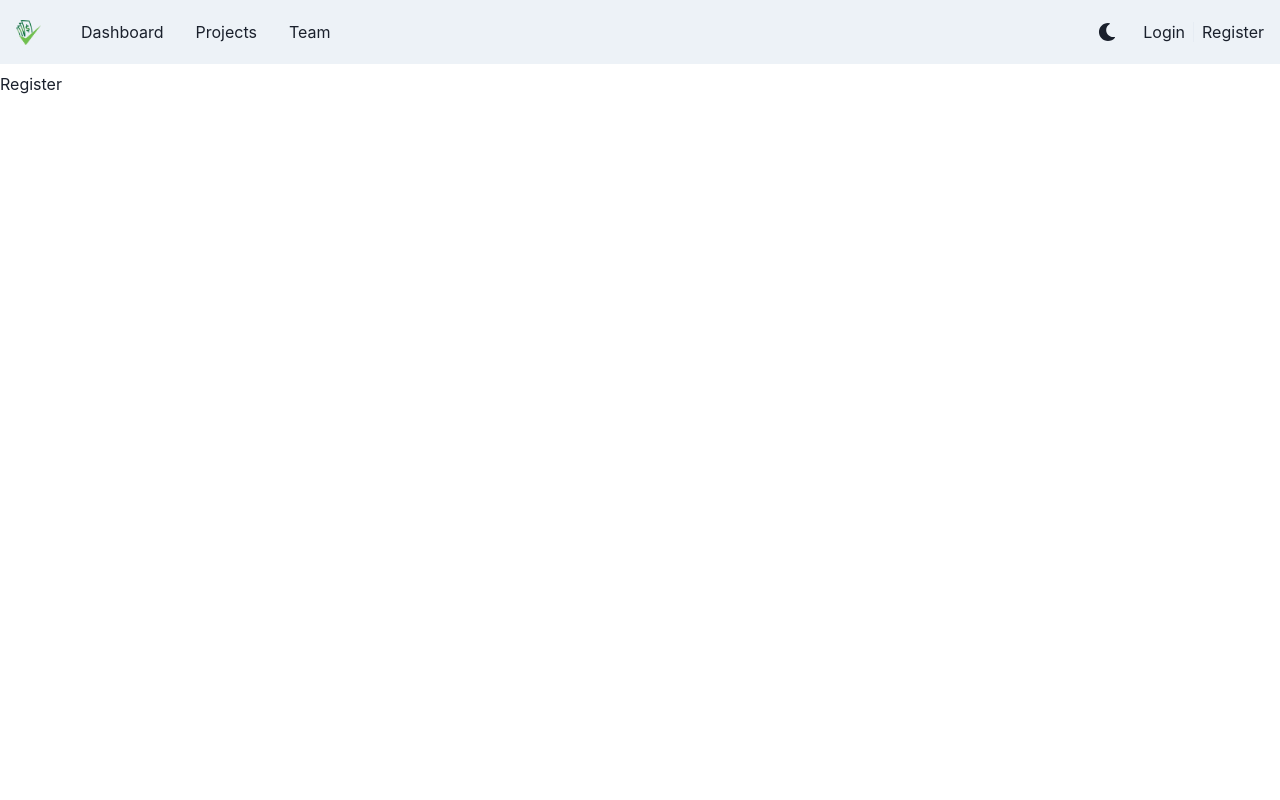
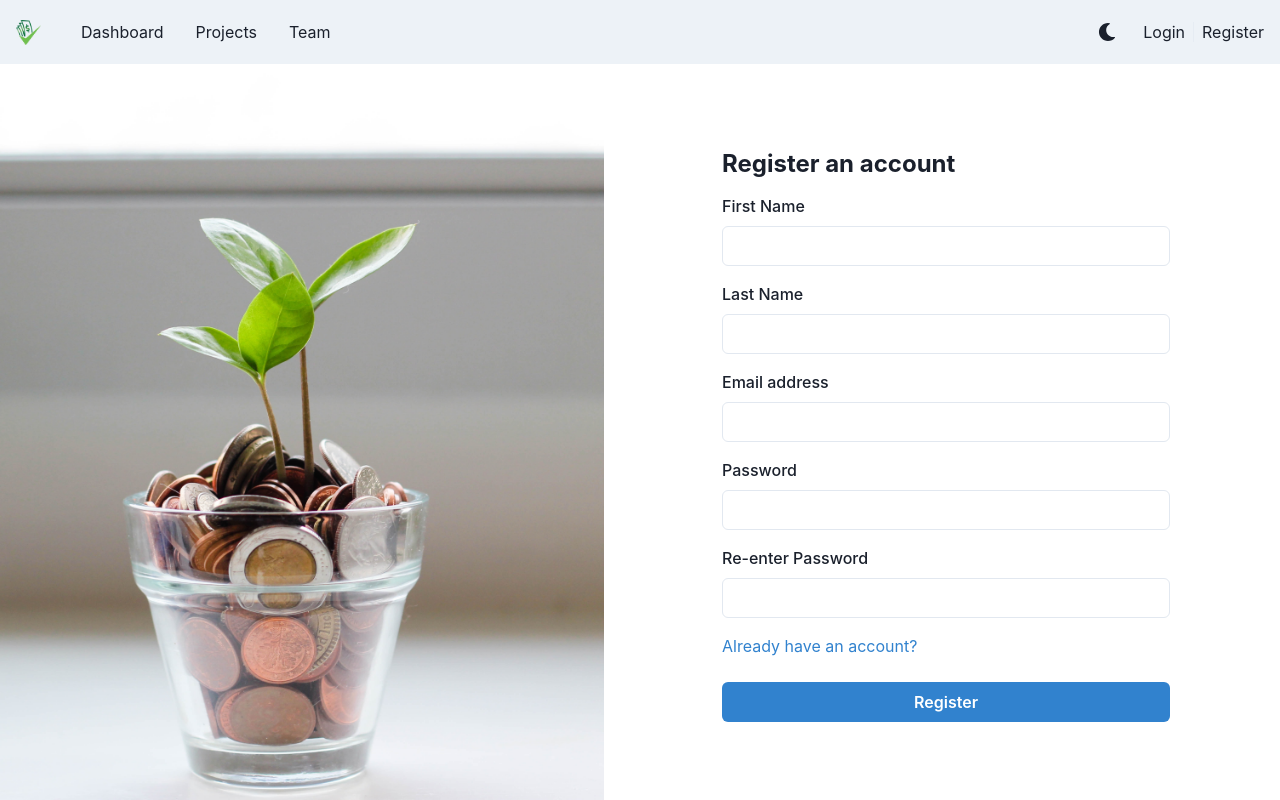
Before and after one commit to CameronDunning/expense-tracker, a React (Create React App) app: page /register in a window 1280 px wide. Built offline with nearby package versions, Linux system fonts and the light colour scheme.

Commit message:
Implement react router with navbar adjustments

```diff
--- a/src/App.js
+++ b/src/App.js
@@ -3,29 +3,27 @@ import React from 'react'
 import { createBrowserRouter, RouterProvider } from 'react-router-dom'
 import { ChakraProvider, Stack, theme } from '@chakra-ui/react'
 
-import { NavBar } from './components/NavBar/NavBar'
-import { UIAlert } from './components/UIAlert/UIAlert'
+import { Layout } from './components/Layout/Layout'
 import { Home } from './pages/Home'
 import { Login } from './pages/Login'
 import { Register } from './pages/Register'
 
 function App() {
-    // const [showAlert, setShowAlert] = useState(false)
-    const showAlert = false
-
     const router = createBrowserRouter([
-        { path: '/', element: <Home /> },
-        { path: '/login', element: <Login /> },
-        { path: '/register', element: <Register /> }, // TODO: Create register page
+        {
+            path: '/',
+            element: <Layout />,
+            children: [
+                { path: '/', element: <Home /> },
+                { path: 'login', element: <Login /> },
+                { path: 'register', element: <Register /> },
+            ],
+        },
     ])
 
     return (
         <ChakraProvider theme={theme}>
-            <Stack minH={'100vh'}>
-                <NavBar />
-                {showAlert && <UIAlert severity="warning" text="This is a warning" />}
-                <RouterProvider router={router} />
-            </Stack>
+            <RouterProvider router={router} />
         </ChakraProvider>
     )
 }
--- /dev/null
+++ b/src/components/Layout/Layout.jsx
@@ -0,0 +1,17 @@
+import { Stack } from '@chakra-ui/react'
+import { Outlet } from 'react-router-dom'
+
+import { NavBar } from '../NavBar/NavBar'
+import { UIAlert } from '../UIAlert/UIAlert'
+
+export const Layout = () => {
+    const showAlert = false
+
+    return (
+        <Stack minH={'100vh'}>
+            <NavBar />
+            {showAlert && <UIAlert severity="warning" text="This is a warning" />}
+            <Outlet />
+        </Stack>
+    )
+}
--- /dev/null
+++ b/src/components/Link/Link.jsx
@@ -0,0 +1,12 @@
+import React from 'react'
+
+import { Link as ChakraLink } from '@chakra-ui/react'
+import { Link as RouterLink } from 'react-router-dom'
+
+export const Link = ({ href, px, py, rounded, hover, color, children }) => {
+    return (
+        <ChakraLink px={px} py={py} rounded={rounded} _hover={hover} color={color}>
+            <RouterLink to={href}>{children}</RouterLink>
+        </ChakraLink>
+    )
+}
--- a/src/components/NavBar/NavBar.jsx
+++ b/src/components/NavBar/NavBar.jsx
@@ -3,7 +3,6 @@ import {
     Flex,
     Avatar,
     HStack,
-    Link,
     IconButton,
     Button,
     Menu,
@@ -20,25 +19,29 @@ import {
 } from '@chakra-ui/react'
 // import { HamburgerIcon, CloseIcon, AddIcon } from '@chakra-ui/icons'
 import { HamburgerIcon, CloseIcon } from '@chakra-ui/icons'
+import { Link } from '../Link/Link'
 
 import { useUser } from '../../Stores/UserStore'
 import { ColourModeSwitcher } from '../ColourModeSwitcher/ColourModeSwitcher'
 
-const Links = ['Dashboard', 'Projects', 'Team']
+const LINKS = ['Dashboard', 'Projects', 'Team']
 
-const NavLink = ({ children }) => (
+const NavLink = ({ children }) => {
+    return (
         <Link
+            href={`/${children.toLowerCase()}`}
+            text={children}
             px={2}
             py={1}
             rounded={'md'}
-        _hover={{
+            hover={{
                 textDecoration: 'none',
                 bg: useColorModeValue('gray.200', 'gray.700'),
-        }}
-        href={'#'}>
+            }}>
             {children}
         </Link>
     )
+}
 
 export const NavBar = () => {
     const { isOpen, onOpen, onClose } = useDisclosure()
@@ -59,7 +62,7 @@ export const NavBar = () => {
                     <HStack spacing={8} alignItems={'center'}>
                         <Image src="logo-no-background.png" boxSize={'25px'} />
                         <HStack as={'nav'} spacing={4} display={{ base: 'none', md: 'flex' }}>
-                            {Links.map(link => (
+                            {LINKS.map(link => (
                                 <NavLink key={link}>{link}</NavLink>
                             ))}
                         </HStack>
@@ -100,7 +103,7 @@ export const NavBar = () => {
                 {isOpen ? (
                     <Box pb={4} display={{ md: 'none' }}>
                         <Stack as={'nav'} spacing={4}>
-                            {Links.map(link => (
+                            {LINKS.map(link => (
                                 <NavLink key={link}>{link}</NavLink>
                             ))}
                         </Stack>
--- a/src/pages/Login.js
+++ b/src/pages/Login.js
@@ -4,13 +4,7 @@ export const Login = () => {
     return (
         <Stack direction={'row'} flex={1}>
             <Flex flex={{ base: 0, md: 1 }}>
-                <Image
-                    alt={'Login Image'}
-                    objectFit={'cover'}
-                    src={
-                        'https://images.unsplash.com/photo-1486312338219-ce68d2c6f44d?ixid=MXwxMjA3fDB8MHxwaG90by1wYWdlfHx8fGVufDB8fHw%3D&ixlib=rb-1.2.1&auto=format&fit=crop&w=1352&q=80'
-                    }
-                />
+                <Image alt={'Login Image'} objectFit={'cover'} src={'/login.jpg'} />
             </Flex>
             <Flex p={8} flex={1} align={'center'} justify={'center'}>
                 <Stack spacing={4} w={'full'} maxW={'md'}>
@@ -26,7 +20,9 @@ export const Login = () => {
                     <Stack spacing={6}>
                         <Stack direction={{ base: 'column', sm: 'row' }} align={'start'} justify={'space-between'}>
                             <Checkbox>Remember me</Checkbox>
-                            <Link color={'blue.500'}>Forgot password?</Link>
+                            <Link color={'blue.500'} href={'/register'}>
+                                Already have an account?
+                            </Link>
                         </Stack>
                         <Button colorScheme={'blue'} variant={'solid'}>
                             Sign in
--- a/src/pages/Register.js
+++ b/src/pages/Register.js
@@ -1,5 +1,46 @@
-import React from 'react'
+import { Button, Checkbox, Flex, FormControl, FormLabel, Heading, Input, Link, Stack, Image } from '@chakra-ui/react'
 
 export const Register = () => {
-    return <div>Register</div>
+    return (
+        <Stack direction={'row'} flex={1}>
+            <Flex flex={{ base: 0, md: 1 }}>
+                <Image alt={'Login Image'} objectFit={'cover'} src={'/register.jpg'} />
+            </Flex>
+            <Flex p={8} flex={1} align={'center'} justify={'center'}>
+                <Stack spacing={4} w={'full'} maxW={'md'}>
+                    <Heading fontSize={'2xl'}>Register an account</Heading>
+                    <FormControl id="email">
+                        <FormLabel>First Name</FormLabel>
+                        <Input type="email" />
+                    </FormControl>
+                    <FormControl id="email">
+                        <FormLabel>Last Name</FormLabel>
+                        <Input type="email" />
+                    </FormControl>
+                    <FormControl id="email">
+                        <FormLabel>Email address</FormLabel>
+                        <Input type="email" />
+                    </FormControl>
+                    <FormControl id="password">
+                        <FormLabel>Password</FormLabel>
+                        <Input type="password" />
+                    </FormControl>
+                    <FormControl id="password">
+                        <FormLabel>Re-enter Password</FormLabel>
+                        <Input type="password" />
+                    </FormControl>
+                    <Stack spacing={6}>
+                        <Stack direction={{ base: 'column', sm: 'row' }} align={'start'} justify={'space-between'}>
+                            <Link color={'blue.500'} href={'/login'}>
+                                Already have an account?
+                            </Link>
+                        </Stack>
+                        <Button colorScheme={'blue'} variant={'solid'}>
+                            Register
+                        </Button>
+                    </Stack>
+                </Stack>
+            </Flex>
+        </Stack>
+    )
 }
```
Lines whose indentation alone changed are shown as unchanged.
